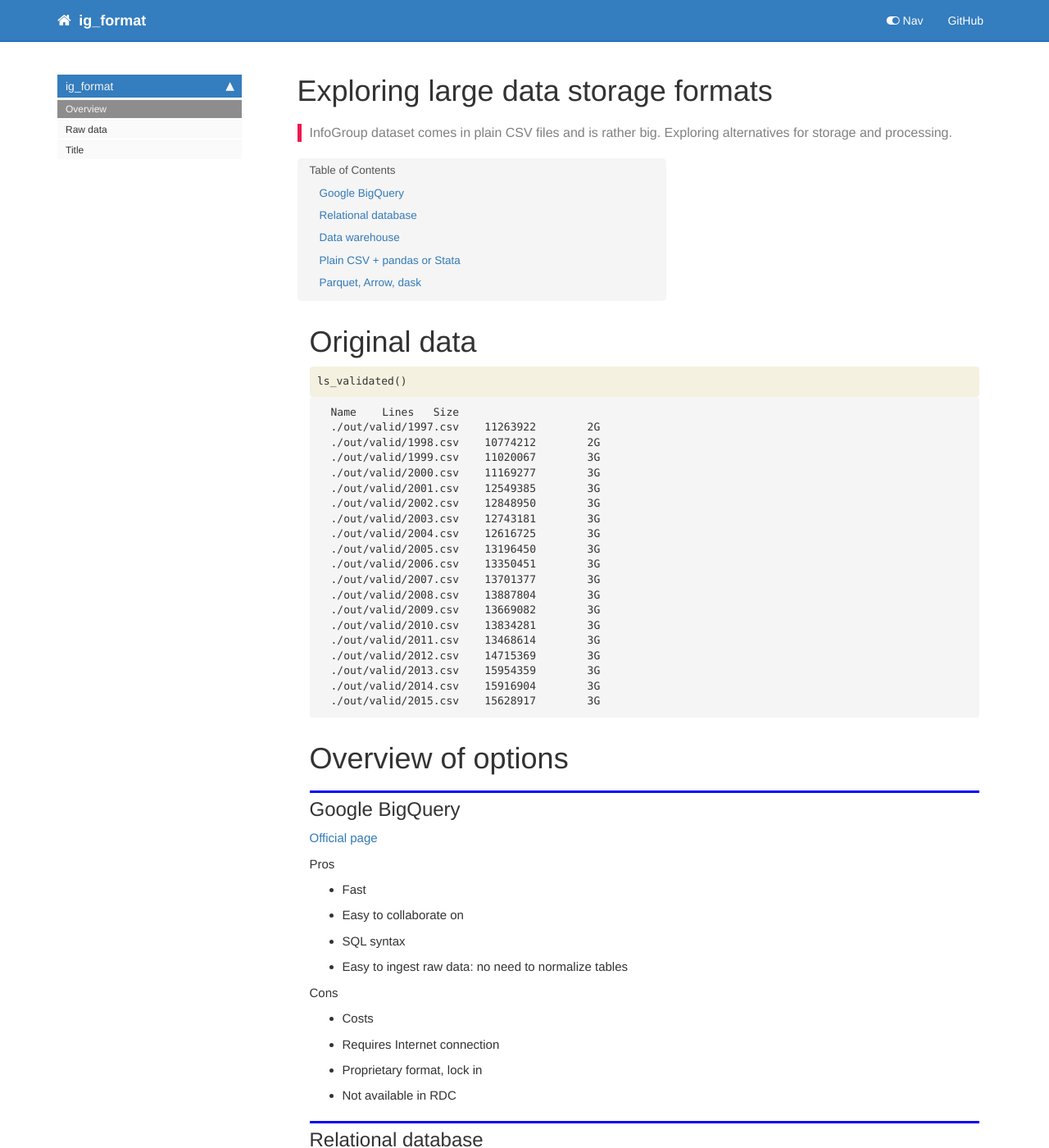
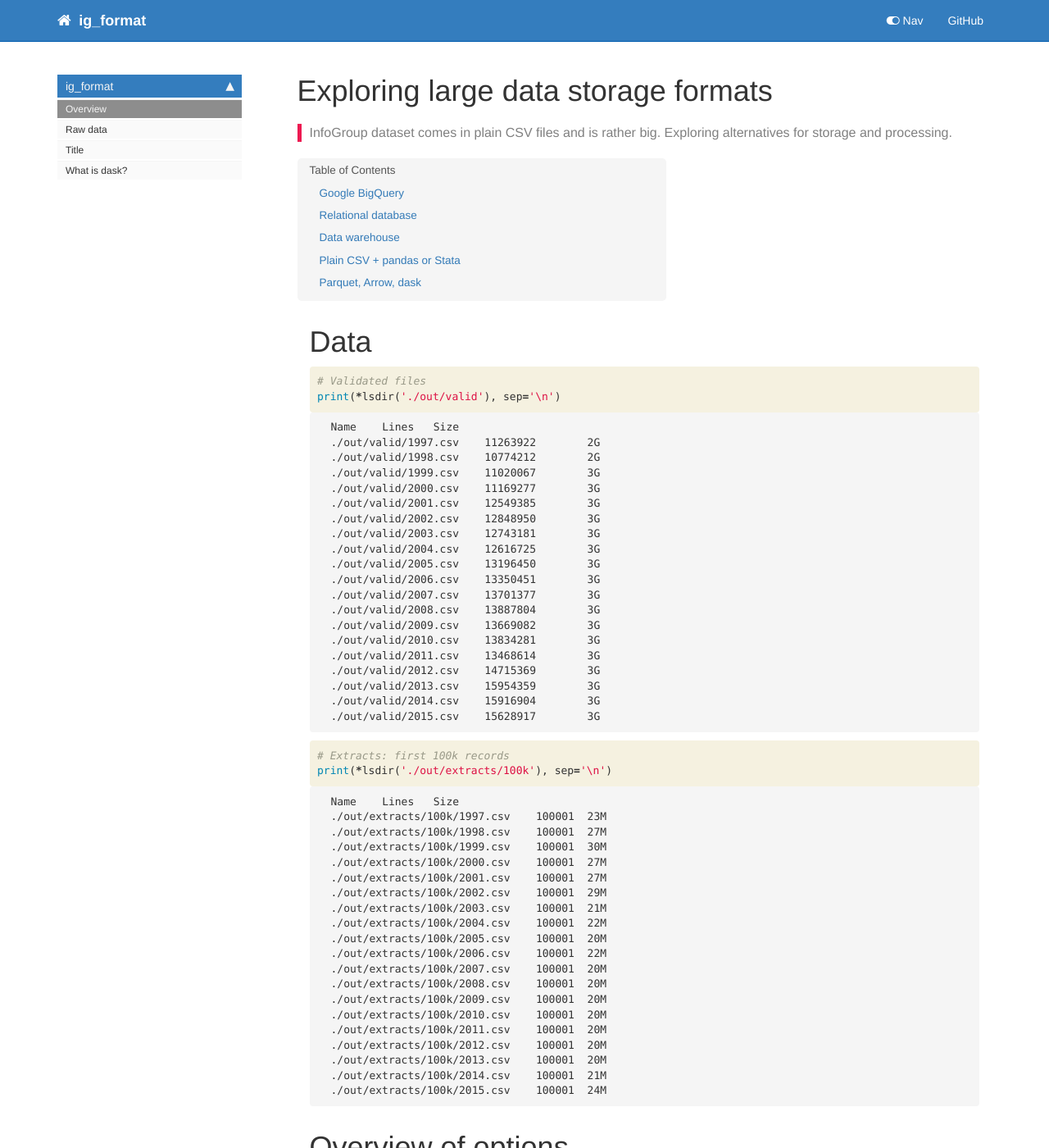
Before and after one commit to antonbabkin/ig_format, a Jekyll site: the page built from docs/index.html, in a window 1280 px wide and 1400 px high. Shown: the whole window at 82% size. Built offline with Jekyll 4.4.1, drawn with Linux system fonts in a browser that asks for light colours; nearby versions of some CDN libraries; comment, search, counter and statistics services are not loaded.

Commit message:
Create 100k extracts

```diff
--- a/docs/_data/sidebars/home_sidebar.yml
+++ b/docs/_data/sidebars/home_sidebar.yml
@@ -15,6 +15,9 @@
     - output: web,pdf
       title: Title
       url: /nbdev
+    - output: web,pdf
+      title: What is dask?
+      url: /dask
     output: web
     title: ig_format
   output: web
--- a/docs/index.html
+++ b/docs/index.html
@@ -24,7 +24,7 @@
 </div>
 <div class="cell border-box-sizing text_cell rendered"><div class="inner_cell">
 <div class="text_cell_render border-box-sizing rendered_html">
-<h1 id="Original-data">Original data<a class="anchor-link" href="#Original-data">&#182;</a></h1>
+<h1 id="Data">Data<a class="anchor-link" href="#Data">&#182;</a></h1>
 </div>
 </div>
 </div>
@@ -33,7 +33,8 @@
 
 <div class="inner_cell">
     <div class="input_area">
-<div class=" highlight hl-ipython3"><pre><span></span><span class="n">ls_validated</span><span class="p">()</span>
+<div class=" highlight hl-ipython3"><pre><span></span><span class="c1"># Validated files</span>
+<span class="nb">print</span><span class="p">(</span><span class="o">*</span><span class="n">lsdir</span><span class="p">(</span><span class="s1">&#39;./out/valid&#39;</span><span class="p">),</span> <span class="n">sep</span><span class="o">=</span><span class="s1">&#39;</span><span class="se">\n</span><span class="s1">&#39;</span><span class="p">)</span>
 </pre></div>
 
     </div>
@@ -66,6 +67,53 @@
 ./out/valid/2013.csv	15954359	3G
 ./out/valid/2014.csv	15916904	3G
 ./out/valid/2015.csv	15628917	3G
+</pre>
+</div>
+</div>
+
+</div>
+</div>
+
+</div>
+<div class="cell border-box-sizing code_cell rendered">
+<div class="input">
+
+<div class="inner_cell">
+    <div class="input_area">
+<div class=" highlight hl-ipython3"><pre><span></span><span class="c1"># Extracts: first 100k records</span>
+<span class="nb">print</span><span class="p">(</span><span class="o">*</span><span class="n">lsdir</span><span class="p">(</span><span class="s1">&#39;./out/extracts/100k&#39;</span><span class="p">),</span> <span class="n">sep</span><span class="o">=</span><span class="s1">&#39;</span><span class="se">\n</span><span class="s1">&#39;</span><span class="p">)</span>
+</pre></div>
+
+    </div>
+</div>
+</div>
+
+<div class="output_wrapper">
+<div class="output">
+
+<div class="output_area">
+
+<div class="output_subarea output_stream output_stdout output_text">
+<pre>Name	Lines	Size
+./out/extracts/100k/1997.csv	100001	23M
+./out/extracts/100k/1998.csv	100001	27M
+./out/extracts/100k/1999.csv	100001	30M
+./out/extracts/100k/2000.csv	100001	27M
+./out/extracts/100k/2001.csv	100001	27M
+./out/extracts/100k/2002.csv	100001	29M
+./out/extracts/100k/2003.csv	100001	21M
+./out/extracts/100k/2004.csv	100001	22M
+./out/extracts/100k/2005.csv	100001	20M
+./out/extracts/100k/2006.csv	100001	22M
+./out/extracts/100k/2007.csv	100001	20M
+./out/extracts/100k/2008.csv	100001	20M
+./out/extracts/100k/2009.csv	100001	20M
+./out/extracts/100k/2010.csv	100001	20M
+./out/extracts/100k/2011.csv	100001	20M
+./out/extracts/100k/2012.csv	100001	20M
+./out/extracts/100k/2013.csv	100001	20M
+./out/extracts/100k/2014.csv	100001	21M
+./out/extracts/100k/2015.csv	100001	24M
 </pre>
 </div>
 </div>
--- a/docs/sidebar.json
+++ b/docs/sidebar.json
@@ -2,6 +2,7 @@
   "ig_format": {
     "Overview": "/",
     "Raw data": "/core",
-    "Title": "/nbdev"
+    "Title": "/nbdev",
+    "What is dask?": "/dask"
   }
 }
--- a/ig_format/_nbdev.py
+++ b/ig_format/_nbdev.py
@@ -2,10 +2,10 @@
 
 __all__ = ["index", "modules", "custom_doc_links", "git_url"]
 
-index = {"wc_py": "00_core.ipynb",
+index = {"extract_100k": "00_core.ipynb",
+         "wc_py": "00_core.ipynb",
          "wc_sys": "00_core.ipynb",
-         "lsdir": "00_core.ipynb",
-         "ls_validated": "00_core.ipynb"}
+         "lsdir": "00_core.ipynb"}
 
 modules = ["core.py"]
 
```
Also changed, not shown: docs/core.html (+55 -24 lines), ig_format/core.py (+13 -6 lines), README.md, 2 other files.
